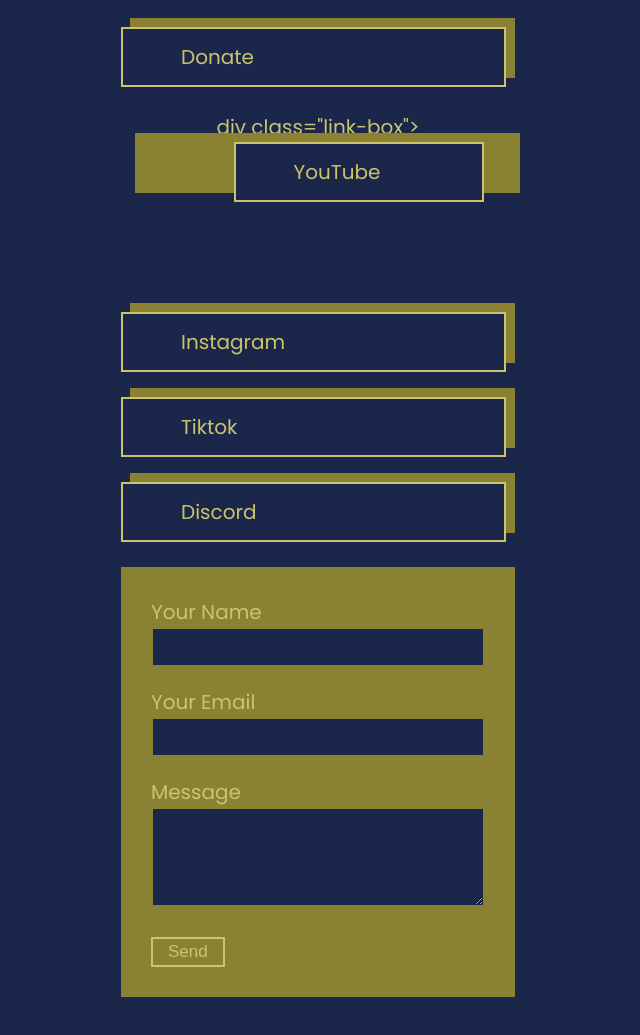
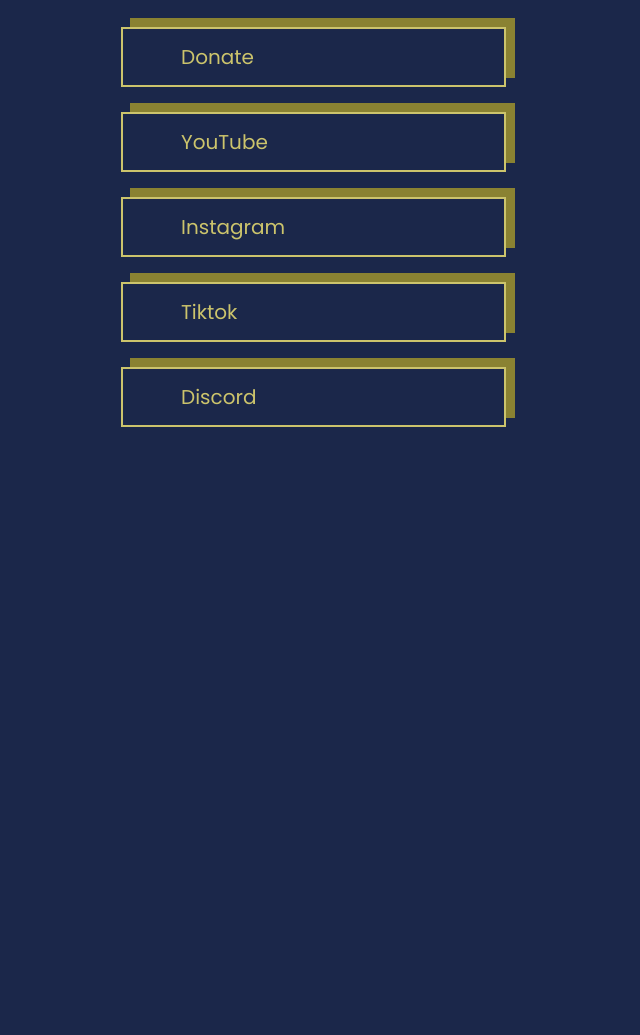
Before and after one commit to beruangs/justjeje, a plain HTML site: page index.html in a window 1280 px wide. Shown: the part 271-1306 px from the top of the page, without its empty margins (322-962 px from the left). After the commit the page ends 821 px from the top, so only its background shows below. Drawn offline with Linux system fonts and the light colour scheme.

Commit message:
update index

```diff
--- a/index.html
+++ b/index.html
@@ -26,7 +26,7 @@
           <div class="link-background"></div>
         </div>
 
-        div class="link-box">
+        <div class="link-box">
           <div class="inner-box">
             <a href="http://youtube.com/JustJejeTV" target="_blank">
               YouTube
@@ -63,21 +63,5 @@
         </div>
     </div>
 
-
-    <form name="contact" method="POST" data-netlify="true">
-        <p>
-          <label>Your Name<input type="text" name="name" /></label>
-        </p>
-        <p>
-          <label>Your Email<input type="email" name="email" /></label>
-        </p>
-        <p>
-          <label>Message<textarea name="message"></textarea></label>
-        </p>
-        <p>
-          <button type="submit">Send</button>
-        </p>
-    </form>
-
 </body>
 </html>
```
